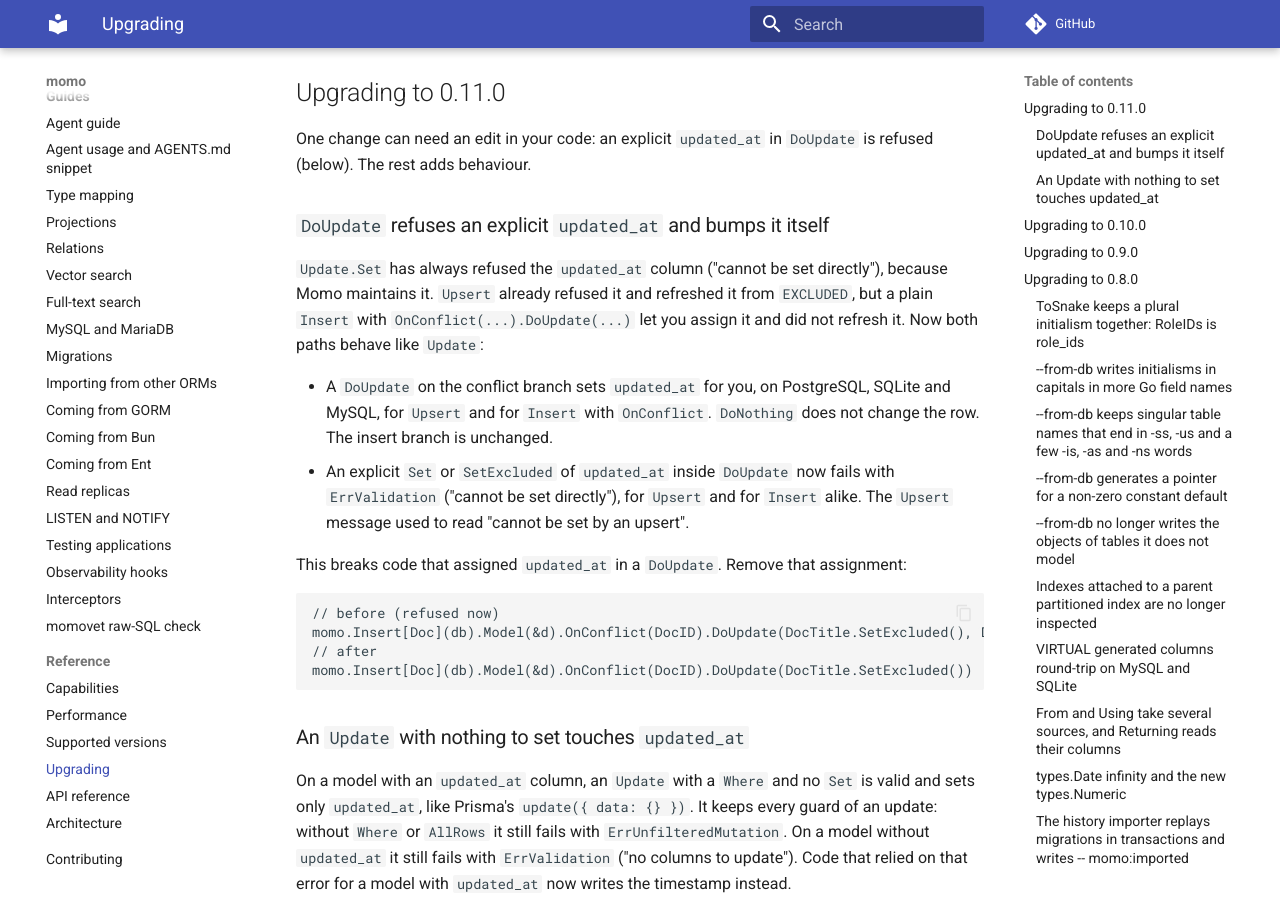
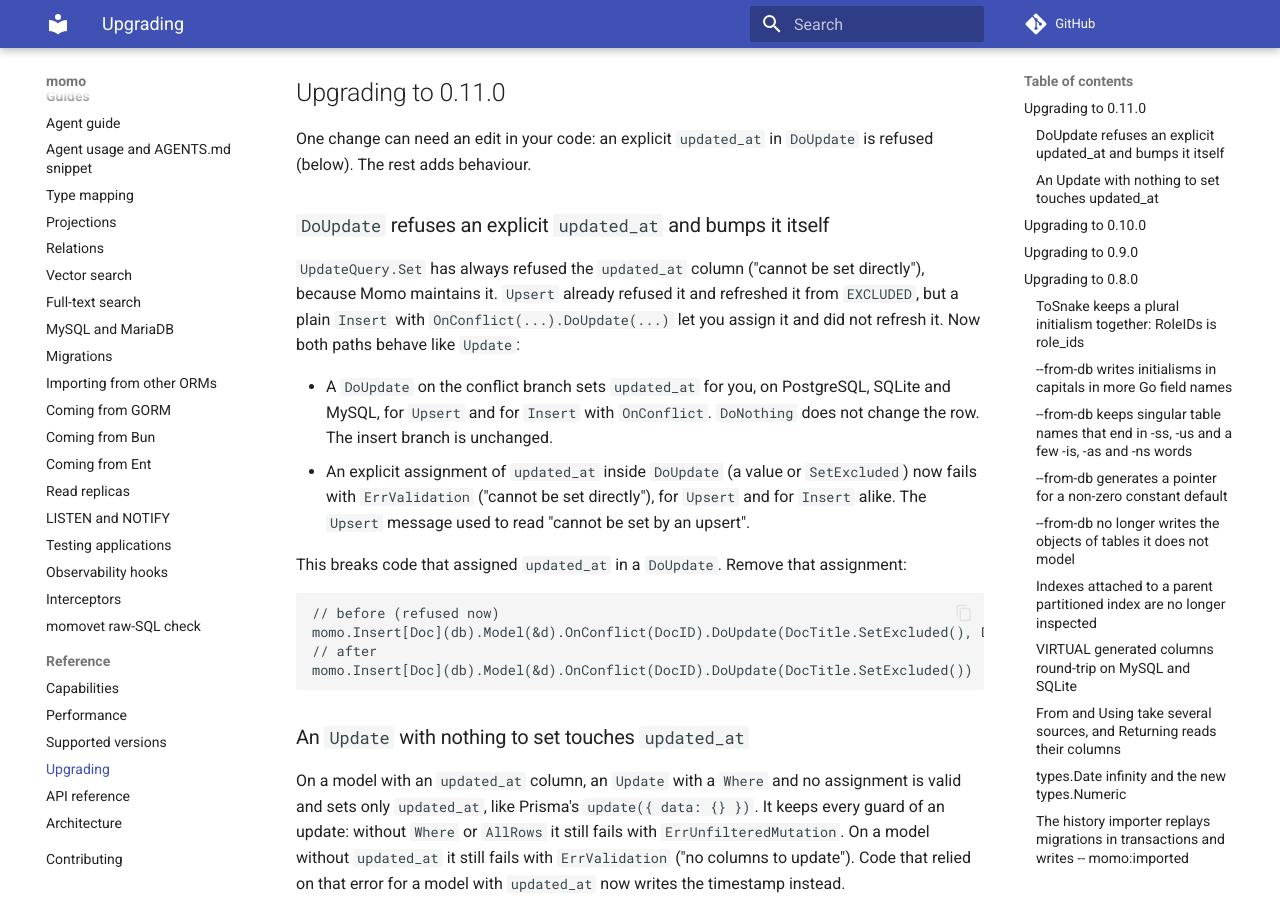
Before and after one commit to azrtydxb/momo, an MkDocs documentation site: the page built from docs/upgrading.md, in a window 1280 px wide and 900 px high, scrolled down 221 px. Built offline with MkDocs 1.6.1 and Material for MkDocs 9.7.7, drawn with Linux system fonts in a browser that asks for light colours; comment, search, counter and statistics services are not loaded; the version menu is left out.

Commit message:
docs: qualify names for docscheck

```diff
--- a/docs/upgrading.md
+++ b/docs/upgrading.md
@@ -12,7 +12,7 @@ is refused (below). The rest adds behaviour.
 
 ### `DoUpdate` refuses an explicit `updated_at` and bumps it itself
 
-`Update.Set` has always refused the `updated_at` column ("cannot be set
+`UpdateQuery.Set` has always refused the `updated_at` column ("cannot be set
 directly"), because Momo maintains it. `Upsert` already refused it and refreshed it
 from `EXCLUDED`, but a plain `Insert` with `OnConflict(...).DoUpdate(...)` let you
 assign it and did not refresh it. Now both paths behave like `Update`:
@@ -20,7 +20,7 @@ assign it and did not refresh it. Now both paths behave like `Update`:
 - A `DoUpdate` on the conflict branch sets `updated_at` for you, on PostgreSQL,
   SQLite and MySQL, for `Upsert` and for `Insert` with `OnConflict`. `DoNothing`
   does not change the row. The insert branch is unchanged.
-- An explicit `Set` or `SetExcluded` of `updated_at` inside `DoUpdate` now fails
+- An explicit assignment of `updated_at` inside `DoUpdate` (a value or `SetExcluded`) now fails
   with `ErrValidation` ("cannot be set directly"), for `Upsert` and for `Insert`
   alike. The `Upsert` message used to read "cannot be set by an upsert".
 
@@ -36,7 +36,7 @@ momo.Insert[Doc](db).Model(&d).OnConflict(DocID).DoUpdate(DocTitle.SetExcluded()
 
 ### An `Update` with nothing to set touches `updated_at`
 
-On a model with an `updated_at` column, an `Update` with a `Where` and no `Set`
+On a model with an `updated_at` column, an `Update` with a `Where` and no assignment
 is valid and sets only `updated_at`, like Prisma's `update({ data: {} })`.
 It keeps every guard of an update: without `Where` or `AllRows` it still fails
 with `ErrUnfilteredMutation`. On a model without `updated_at` it still fails with
```
Also changed, not shown: docs/ai-guide.md (+2 -2 lines).
